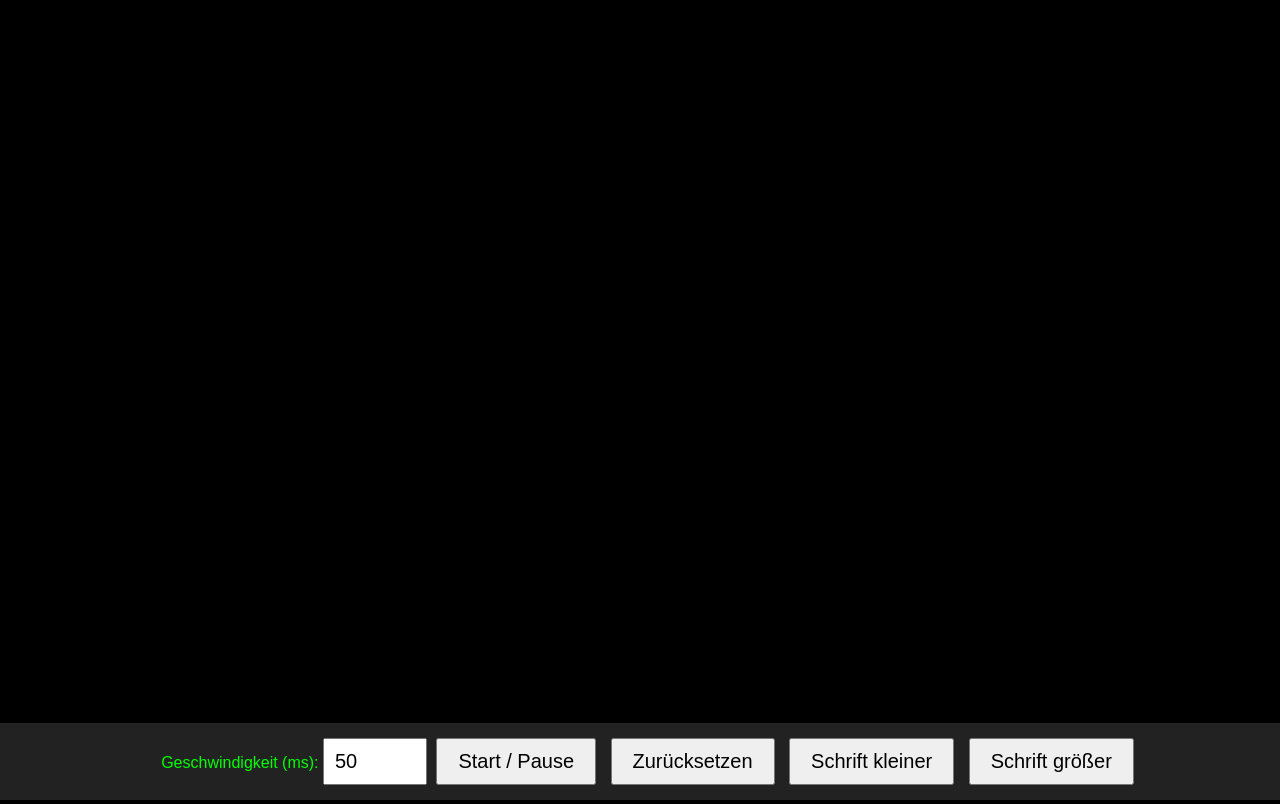
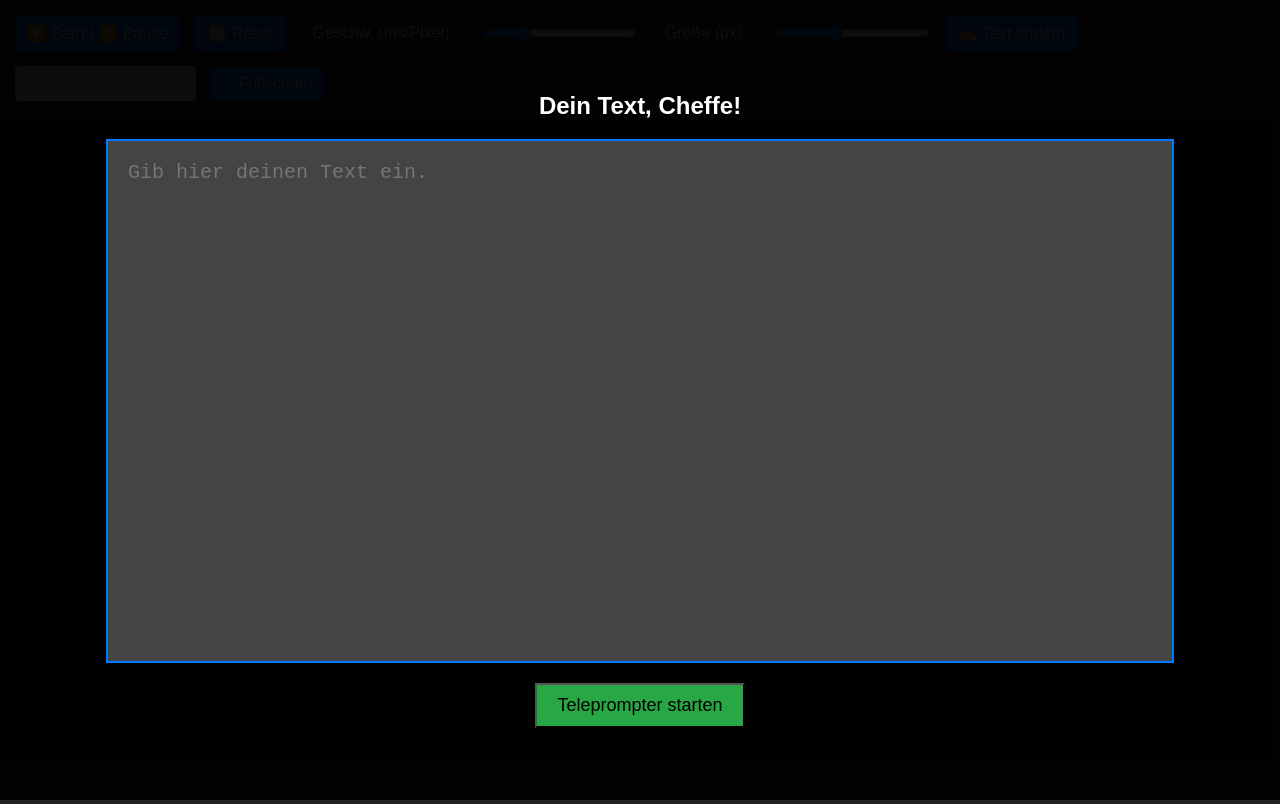
Before and after one commit to dinoscripts2334/Testh, a plain HTML site: page index.html in a window 1280 px wide. Shown: the top 804 px of the page. Drawn offline with Linux system fonts and the light colour scheme.

Commit message:
Update index.html

```diff
--- a/index.html
+++ b/index.html
@@ -2,124 +2,285 @@
 <html lang="de">
 <head>
     <meta charset="UTF-8">
-    <title>Claire Z. Teleprompter (Cheffe-Edition)</title>
+    <meta name="viewport" content="width=device-width, initial-scale=1.0">
+    <title>Lockerer Teleprompter, Cheffe!</title>
     <style>
-        /* CSS für das Aussehen */
+        /* 🎨 Das Styling für den Teleprompter */
         body {
-            background-color: black; /* Dunkler Hintergrund */
-            color: lime; /* Helle, gut lesbare Schrift (kannst du ändern) */
             font-family: Arial, sans-serif;
             margin: 0;
-            overflow: hidden; /* Verhindert Scrollbalken */
+            padding: 0;
+            background-color: #222; /* Dunkler Hintergrund */
+            color: #fff; /* Heller Text */
+            display: flex;
+            flex-direction: column;
+            height: 100vh;
+            overflow: hidden; /* Verhindert das Scrollen der Seite selbst */
         }
+
+        #controls {
+            padding: 15px;
+            background-color: #333;
+            border-bottom: 2px solid #555;
+            display: flex;
+            gap: 15px;
+            flex-wrap: wrap;
+            align-items: center;
+        }
+
+        #controls label, #controls button, #controls input, #controls select {
+            color: #fff;
+            border: none;
+            padding: 8px 12px;
+            border-radius: 4px;
+            font-size: 16px;
+        }
+
+        #controls button {
+            background-color: #007bff;
+            cursor: pointer;
+            transition: background-color 0.3s;
+        }
+
+        #controls button:hover {
+            background-color: #0056b3;
+        }
+
+        #prompter-area {
+            flex-grow: 1;
+            overflow: hidden; /* Wichtig für das automatische Scrollen */
+            position: relative;
+        }
+
         #text-container {
-            width: 80%; /* Breite des Textes */
-            margin: 0 auto;
-            position: relative;
-            transform: translateY(100vh); /* Startet den Text unterhalb des Sichtfensters */
-            padding-top: 10vh; /* Etwas Puffer am oberen Rand */
+            position: absolute; /* Positioniert den Text relativ zur Prompter-Area */
+            width: 100%;
+            /* Startposition des Textes: Am unteren Rand, so dass er nach oben scrollt */
+            top: 100%;
+            transition: transform linear; /* Linearer Übergang für flüssiges Scrollen */
+            padding: 50vh 5% 50vh 5%; /* Vertikaler Abstand, um den Text mittig durchlaufen zu lassen */
+            box-sizing: border-box;
+            text-align: center; /* Text zentrieren */
         }
-        #teleprompter-text {
-            font-size: 80px; /* **Wichtig: Große Schrift!** */
-            line-height: 1.5;
-            text-align: center;
-            white-space: pre-wrap; /* Behält die Zeilenumbrüche bei */
+
+        #prompter-text {
+            font-size: 72px; /* Standard-Schriftgröße */
+            line-height: 1.4;
+            color: #00ffaa; /* Auffällige Farbe für den Text */
         }
-        #controls {
+
+        #input-panel {
             position: fixed;
-            bottom: 0;
+            top: 0;
             left: 0;
             width: 100%;
-            background: #222;
-            padding: 10px;
-            text-align: center;
+            height: 100%;
+            background-color: rgba(0, 0, 0, 0.95);
+            display: flex;
+            flex-direction: column;
+            justify-content: center;
+            align-items: center;
             z-index: 1000;
         }
-        button {
+
+        #input-panel textarea {
+            width: 80%;
+            height: 60%;
+            padding: 20px;
+            font-size: 20px;
+            border: 2px solid #007bff;
+            background-color: #444;
+            color: #fff;
+            resize: none;
+            margin-bottom: 20px;
+        }
+
+        #input-panel button {
             padding: 10px 20px;
-            font-size: 20px;
+            font-size: 18px;
+            background-color: #28a745;
             cursor: pointer;
-            margin: 5px;
-        }
-        input[type="number"] {
-            width: 80px;
-            padding: 10px;
-            font-size: 20px;
         }
     </style>
 </head>
 <body>
 
+    <div id="input-panel">
+        <h2>Dein Text, Cheffe!</h2>
+        <textarea id="teleprompter-input" placeholder="Gib hier deinen Text ein."></textarea>
+        <button onclick="setText()">Teleprompter starten</button>
+    </div>
+
+    <div id="controls">
+        <button id="startButton">▶️ Start / ⏸️ Pause</button>
+        <button id="resetButton">🔄 Reset</button>
+
+        <label for="speed">Geschw. (ms/Pixel):</label>
+        <input type="range" id="speed" min="1" max="50" value="10">
+
+        <label for="fontSize">Größe (px):</label>
+        <input type="range" id="fontSize" min="30" max="150" value="72">
+
+        <button onclick="showInputPanel()">✍️ Text ändern</button>
+
+        <select id="mirrorMode">
+            <option value="none">Normal</option>
+            <option value="horizontal">Horizontal spiegeln</option>
+        </select>
+
+        <button onclick="toggleFullScreen()">⛶ Fullscreen</button>
+    </div>
+
+    <div id="prompter-area">
         <div id="text-container">
-    <div id="teleprompter-text">
-Du hast mich ja auch Alfred, […], auf diesen Fünflding küßten wir uns.
-Vor mehr als fünfundvierzig Jahren. Wir liebten uns unter diesen Sträuchern, unter dieser Buche, zwischen Fliegenpilzen und Moos.
-Ich war siebzehn und du noch nicht zwanzig.
-Dann hast du Mathilde Blumhard geheiratet mit ihrem Kleinwarenladen und ich den alten Zachanassian mit seinen Milliarden aus Armenien.
-Er fand mich in einem Hamburger Bordell. […].
-Sie hatte Geld.
-
-Du warst jung und schön. Dir gehörte die Zukunft. Ich wollte dein Glück.
-Ich mußte auf das matte verstehen. […] Ich lebe in einer Hölle, wie du von mir gegangen bist.
-Und leif hüt die Hölle worden.
-[Zu Ill:] Ich schlage mich mit meiner Kameliebürum, die mir jeden Tag die Atmia verhält.
-Mathildechen machte dich nicht glücklich?
-Hauptsache, daß du glücklich bist.
-Er schweigt, und sie raucht.
-
+            <p id="prompter-text">Gib deinen Text im Eingabefeld ein, Cheffe!</p>
         </div>
     </div>
 
-<div id="controls">
-    <label for="speed">Geschwindigkeit (ms): </label>
-    <input type="number" id="speed" value="50" min="10" max="200">
-    <button onclick="startScroll()">Start / Pause</button>
-    <button onclick="resetScroll()">Zurücksetzen</button>
-    <button onclick="changeFontSize(-10)">Schrift kleiner</button>
-    <button onclick="changeFontSize(10)">Schrift größer</button>
-</div>
+    <script>
+        // 🧠 Das JavaScript für die Logik
 
-<script>
         const textContainer = document.getElementById('text-container');
+        const prompterText = document.getElementById('prompter-text');
         const speedInput = document.getElementById('speed');
-    let scrollInterval;
+        const fontSizeInput = document.getElementById('fontSize');
+        const startButton = document.getElementById('startButton');
+        const mirrorMode = document.getElementById('mirrorMode');
+        const inputPanel = document.getElementById('input-panel');
+        const teleprompterInput = document.getElementById('teleprompter-input');
 
-    // Startet/Pausiert den Scrollvorgang
-    function startScroll() {
-        if (scrollInterval) {
-            clearInterval(scrollInterval);
-            scrollInterval = null;
+        let animationFrameId = null;
+        let isRunning = false;
+        let startTime = null;
+        let textHeight = 0;
+
+        // --- Setup und Steuerung ---
+
+        // Text aus dem Input-Feld in den Prompter übertragen und das Eingabefenster verstecken
+        function setText() {
+            const text = teleprompterInput.value.trim().replace(/\n/g, '<br><br>');
+            if (text) {
+                prompterText.innerHTML = text;
+                inputPanel.style.display = 'none';
+                resetPrompter();
             } else {
-            const scrollSpeed = parseInt(speedInput.value);
-            // Scrollt den Text um 1 Pixel pro Intervall
-            scrollInterval = setInterval(() => {
-                textContainer.style.transform = `translateY(${textContainer.getBoundingClientRect().top - 1}px)`;
-                // Stoppt, wenn der Text oben ganz verschwunden ist
-                if (textContainer.getBoundingClientRect().bottom < 0) {
-                    clearInterval(scrollInterval);
-                    scrollInterval = null;
-                }
-            }, scrollSpeed);
+                alert('Cheffe, gib doch bitte Text ein!');
             }
         }
 
-    // Setzt den Text an den Startpunkt zurück
-    function resetScroll() {
-        clearInterval(scrollInterval);
-        scrollInterval = null;
-        textContainer.style.transform = 'translateY(100vh)';
+        function showInputPanel() {
+            inputPanel.style.display = 'flex';
         }
 
-    // Ändert die Schriftgröße
-    function changeFontSize(delta) {
-        const textElement = document.getElementById('teleprompter-text');
-        let currentSize = parseInt(window.getComputedStyle(textElement).fontSize);
-        textElement.style.fontSize = `${currentSize + delta}px`;
+        // Setzt den Prompter auf die Startposition zurück und stoppt das Scrollen
+        function resetPrompter() {
+            if (animationFrameId) {
+                cancelAnimationFrame(animationFrameId);
+                animationFrameId = null;
+                isRunning = false;
+                startButton.textContent = '▶️ Start / ⏸️ Pause';
+            }
+            // Setzt die Scroll-Position auf den Start (100% unten)
+            textContainer.style.transform = 'translateY(0)';
+            textContainer.style.transitionDuration = '0s'; // Reset Transition
         }
 
-    // Sorgt dafür, dass der Text beim Laden auf die Startposition gesetzt wird
-    window.onload = resetScroll;
+        function toggleRunning() {
+            if (isRunning) {
+                pausePrompter();
+            } else {
+                startPrompter();
+            }
+        }
+
+        function startPrompter() {
+            if (isRunning) return;
+
+            // Textgröße und Höhe neu berechnen
+            textHeight = textContainer.offsetHeight;
+
+            // Geschwindigkeit aus dem Input holen (höherer Wert = langsamer, da ms/px)
+            const speedValue = parseInt(speedInput.value);
+            // Berechne die benötigte Zeit für die gesamte Strecke in Sekunden
+            // Strecke: textHeight (Pixel) / Geschwindigkeit (Pixel pro Sekunde)
+            const durationSeconds = textHeight * speedValue / 1000;
+
+            // Setze die Transition-Dauer
+            textContainer.style.transitionDuration = `${durationSeconds}s`;
+
+            // Setze die Ziel-Position (nach oben, um die Höhe des Textes zu verdecken)
+            // Die Transformation ist relativ zur ursprünglichen Position (top: 100%)
+            // Der Text muss um seine eigene Höhe nach oben bewegt werden (-textHeight)
+            const targetY = -textHeight - (window.innerHeight * 0.5); // Etwas weiter schieben, damit der letzte Satz auch mittig durchläuft
+
+            textContainer.style.transform = `translateY(${targetY}px)`;
+
+            isRunning = true;
+            startButton.textContent = '⏸️ Pause';
+        }
+
+        function pausePrompter() {
+            if (!isRunning) return;
+
+            // Aktuelle Position speichern
+            const currentTransform = window.getComputedStyle(textContainer).transform;
+            textContainer.style.transform = currentTransform;
+
+            // Scrollen stoppen, indem die Transition-Dauer auf 0 gesetzt wird
+            textContainer.style.transitionDuration = '0s';
+
+            isRunning = false;
+            startButton.textContent = '▶️ Start / ⏸️ Pause';
+        }
+
+        // --- Event Listener ---
+
+        startButton.addEventListener('click', toggleRunning);
+        document.getElementById('resetButton').addEventListener('click', resetPrompter);
+
+        // Schriftgröße anpassen
+        fontSizeInput.addEventListener('input', () => {
+            prompterText.style.fontSize = fontSizeInput.value + 'px';
+            // Muss neu berechnet werden, wenn der Text während des Scrolls läuft
+            if (isRunning) {
+                pausePrompter(); // Erst pausieren, dann starten (was die Werte neu berechnet)
+            }
+        });
+
+        // Spiegeleffekte
+        mirrorMode.addEventListener('change', (e) => {
+            if (e.target.value === 'horizontal') {
+                prompterText.style.transform = 'scaleX(-1)';
+            } else {
+                prompterText.style.transform = 'scaleX(1)';
+            }
+        });
+
+        // Fullscreen-Funktion
+        function toggleFullScreen() {
+            if (!document.fullscreenElement) {
+                document.documentElement.requestFullscreen();
+            } else {
+                if (document.exitFullscreen) {
+                    document.exitFullscreen();
+                }
+            }
+        }
+
+        // Event, das ausgelöst wird, wenn die CSS-Transition fertig ist (Text ist durchgelaufen)
+        textContainer.addEventListener('transitionend', () => {
+            if (isRunning) {
+                // Wenn der Scroll durch ist, stoppen und zurücksetzen
+                resetPrompter();
+            }
+        });
+
+        // Setzt die initialen Werte
+        prompterText.style.fontSize = fontSizeInput.value + 'px';
+
+        // Beim Laden direkt das Eingabefeld zeigen
+        window.onload = showInputPanel;
+
     </script>
-
 </body>
 </html>
```
Lines whose indentation alone changed are shown as unchanged.
